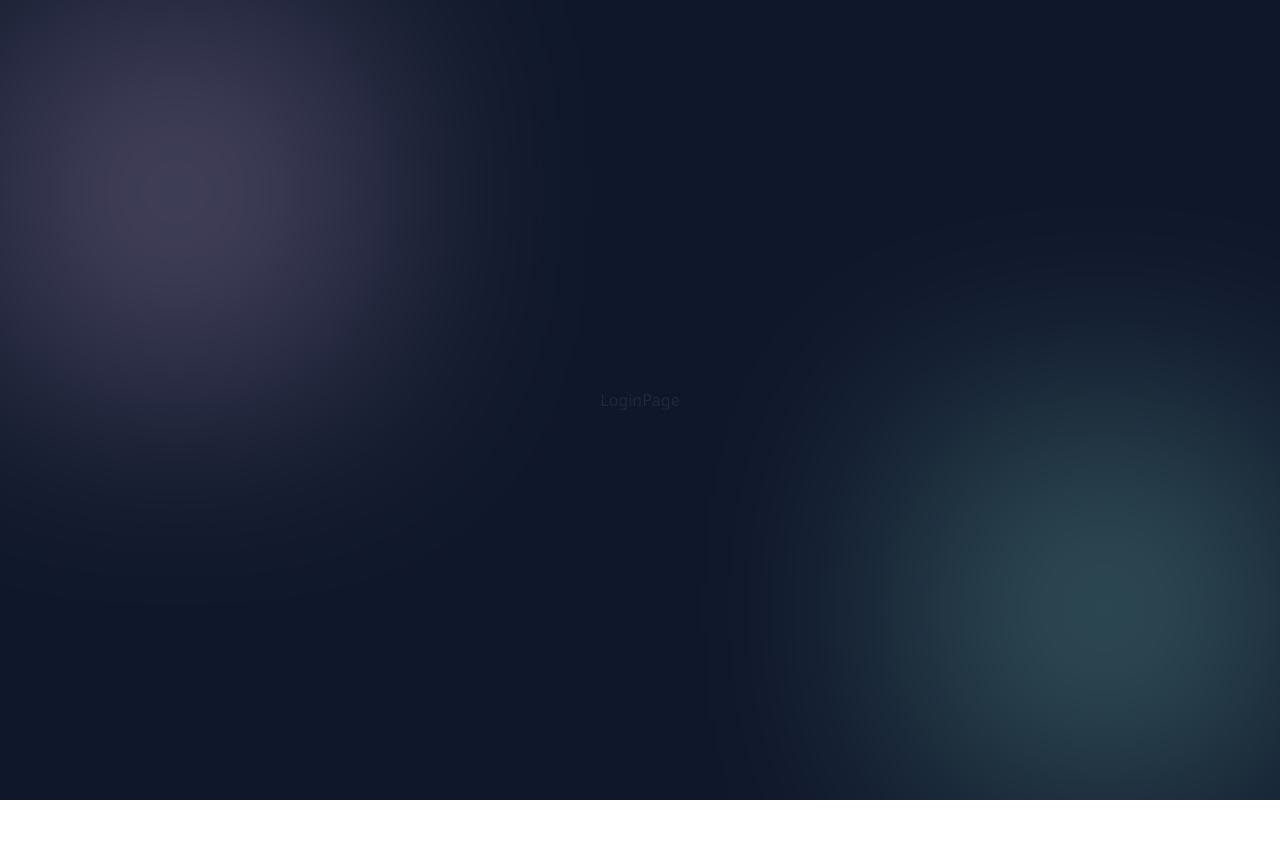
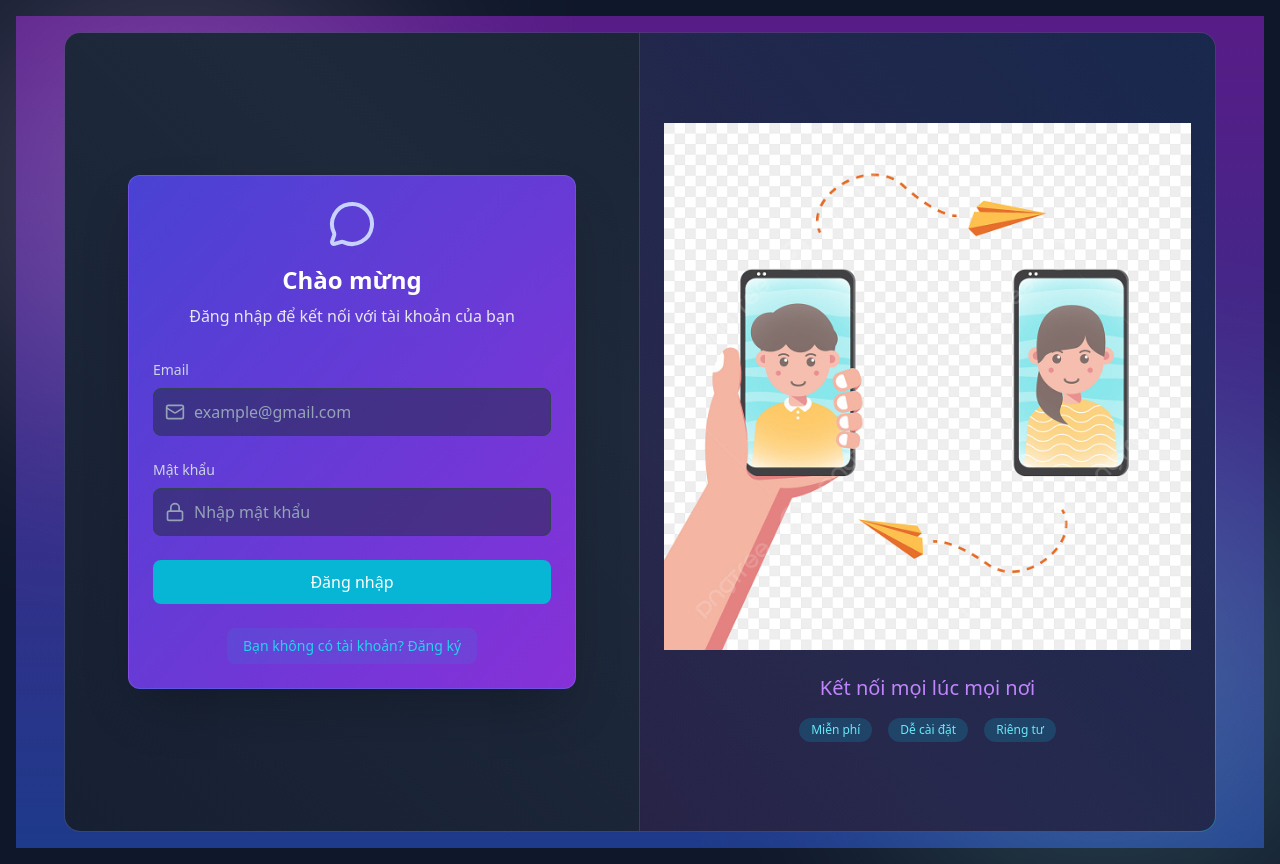
Before and after one commit to Tuan792/real-time-chat-app, a React app in the folder frontend/: page /login in a window 1280 px wide. Before the commit the page ends 800 px from the top, so only its background shows below. Built offline with nearby package versions, Linux system fonts and the light colour scheme; no server answers; the HTML template or start-up script is replaced by a standard one.

Commit message:
login&logout implemented

```diff
--- a/frontend/src/pages/LoginPage.jsx
+++ b/frontend/src/pages/LoginPage.jsx
@@ -1,13 +1,113 @@
-import React from 'react';
+import { useState } from "react";
 import { useAuthStore } from "../store/useAuthStore";
+import BorderAnimatedContainer from "../components/BorderAnimatedContainer";
+import { MessageCircleIcon, MailIcon, LoaderIcon, LockIcon } from "lucide-react";
+import { Link } from "react-router";
 
 function LoginPage() {
-  const {authUser, isLoading, loggin} = useAuthStore();
+  const [formData, setFormData] = useState({ email: "", password: "" });
+  const { login, isLoggingIn } = useAuthStore();
+
+  const handleSubmit = (e) => {
+    e.preventDefault();
+    login(formData);
+  };
+
   return (
-    <div>
-  LoginPage
+    <div className="w-full flex items-center justify-center p-4 bg-gradient-to-b from-purple-900 to-blue-900 min-h-screen">
+      <div className="relative w-full max-w-6xl md:h-[800px] h-[650px]">
+        <BorderAnimatedContainer>
+          <div className="w-full flex flex-col md:flex-row h-full">
+            {/* FORM COLUMN - LEFT SIDE */}
+            <div className="md:w-1/2 p-8 flex items-center justify-center md:border-r border-blue-500/30">
+              <div className="w-full max-w-md
+                              bg-gradient-to-br from-indigo-600/90 to-purple-600/90
+                              rounded-xl p-6 shadow-2xl border border-indigo-400/30">
+                {/* HEADING TEXT */}
+                <div className="text-center mb-8">
+                  <MessageCircleIcon className="w-12 h-12 mx-auto text-indigo-200 mb-4" />
+                  <h2 className="text-2xl font-bold text-white mb-2">Chào mừng</h2>
+                  <p className="text-gray-200">Đăng nhập để kết nối với tài khoản của bạn</p>
+                </div>
+
+                {/* FORM */}
+                <form onSubmit={handleSubmit} className="space-y-6">
+                  {/* EMAIL INPUT */}
+                  <div>
+                    <label className="auth-input-label text-gray-200">Email</label>
+                    <div className="relative">
+                      <MailIcon className="auth-input-icon text-indigo-200" />
+                      <input
+                        type="email"
+                        value={formData.email}
+                        onChange={(e) => setFormData({ ...formData, email: e.target.value })}
+                        className="input bg-gray-700/50 text-white placeholder-gray-300"
+                        placeholder="example@gmail.com"
+                      />
+                    </div>
+                  </div>
+
+                  {/* PASSWORD INPUT */}
+                  <div>
+                    <label className="auth-input-label text-gray-200">Mật khẩu</label>
+                    <div className="relative">
+                      <LockIcon className="auth-input-icon text-indigo-200" />
+                      <input
+                        type="password"
+                        value={formData.password}
+                        onChange={(e) => setFormData({ ...formData, password: e.target.value })}
+                        className="input bg-gray-700/50 text-white placeholder-gray-300"
+                        placeholder="Nhập mật khẩu"
+                      />
+                    </div>
+                  </div>
+
+                  {/* SUBMIT BUTTON */}
+                  <button
+                    className="auth-btn bg-indigo-500 hover:bg-indigo-600 text-white font-semibold"
+                    type="submit"
+                    disabled={isLoggingIn}
+                  >
+                    {isLoggingIn ? (
+                      <LoaderIcon className="w-full h-5 animate-spin text-center" />
+                    ) : (
+                      "Đăng nhập"
+                    )}
+                  </button>
+                </form>
+
+                <div className="mt-6 text-center">
+                  <Link to="/signup" className="auth-link text-indigo-100 hover:text-indigo-200">
+                    Bạn không có tài khoản? Đăng ký
+                  </Link>
+                </div>
+              </div>
+            </div>
+
+            {/* FORM ILLUSTRATION - RIGHT SIDE */}
+            <div className="hidden md:w-1/2 md:flex items-center justify-center p-6 bg-gradient-to-bl from-blue-900/30 to-purple-900/20">
+              <div>
+                <img
+                  src="/login.png"
+                  alt="People using mobile devices"
+                  className="w-full h-auto object-contain"
+                />
+                <div className="mt-6 text-center">
+                  <h3 className="text-xl font-medium text-purple-400">Kết nối mọi lúc mọi nơi</h3>
+
+                  <div className="mt-4 flex justify-center gap-4">
+                    <span className="auth-badge bg-purple-600 text-white">Miễn phí</span>
+                    <span className="auth-badge bg-indigo-600 text-white">Dễ cài đặt</span>
+                    <span className="auth-badge bg-cyan-600 text-white">Riêng tư</span>
+                  </div>
+                </div>
+              </div>
+            </div>
+          </div>
+        </BorderAnimatedContainer>
+      </div>
     </div>
-  )
+  );
 }
 
-export default LoginPage
+export default LoginPage;
--- a/frontend/src/store/useAuthStore.js
+++ b/frontend/src/store/useAuthStore.js
@@ -4,6 +4,8 @@
 export const useAuthStore = create((set, get) => ({
   authUser: null,
   isCheckingAuth: true,
+  isSigningUp: false,
+  isLoggingIn: false,
 
     checkAuth: async () => {
         try {
@@ -24,11 +26,38 @@
       const res = await axiosInstance.post("/auth/signup", data);
       set({ authUser: res.data });
 
-            toast.success("Account created successfully!");
+            toast.success("Tạo tài khoản thành công");
     } catch (error) {
       toast.error(error.response.data.message);
     } finally {
       set({ isSigningUp: false });
     }
   },
+
+    login: async (data) => {
+    set({ isLoggingIn: true });
+    try {
+      const res = await axiosInstance.post("/auth/login", data);
+      set({ authUser: res.data });
+
+      toast.success("Đăng nhập thành công");
+
+    } catch (error) {
+      toast.error(error.response.data.message);
+    } finally {
+      set({ isLoggingIn: false });
+    }
+  },
+
+  logout: async () => {
+    try {
+      await axiosInstance.post("/auth/logout");
+      set({ authUser: null });
+      toast.success("Đăng xuất thành công");
+
+    } catch (error) {
+      toast.error("Lỗi đăng xuất");
+      console.log("Logout error:", error);
+    }
+  },
 }));
```
